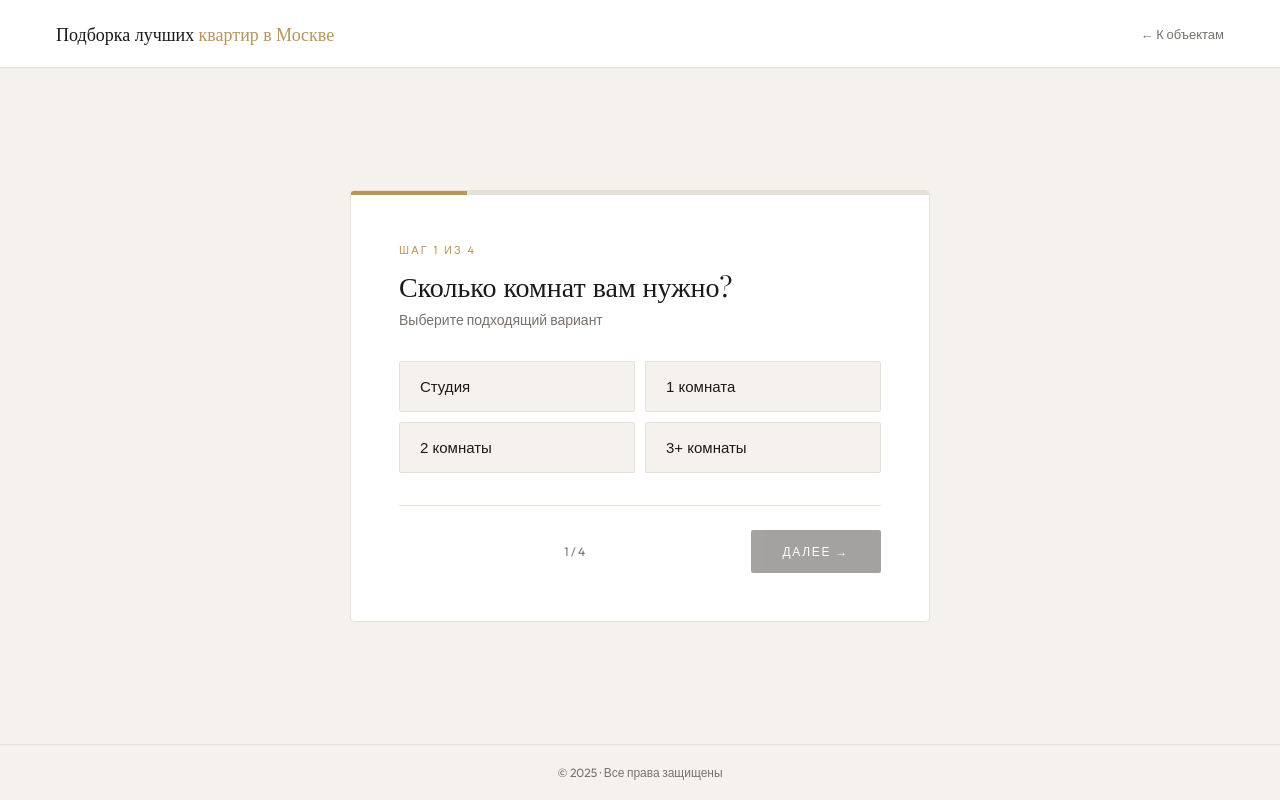
After one commit to vladboss0123-pixel/FAMILY-HOUSE-MOSCOW-LANDING, a Flask app: page /quiz in a window 1280 px wide. The commit adds this page. Run offline with Flask 3, Linux system fonts and the light colour scheme.

Commit message:
quiz and updates

```diff
--- a/app.py
+++ b/app.py
@@ -104,6 +104,46 @@ def create_amo_lead(name, phone, apartment_title):
 @app.route('/privacy')
 def privacy():
     return render_template('privacy.html')
+
+@app.route('/quiz')
+def quiz():
+    return render_template('quiz.html')
+
+@app.route('/submit-quiz', methods=['POST'])
+def submit_quiz():
+    data = request.json
+    name = data.get('name', '').strip()
+    phone = data.get('phone', '').strip()
+    note = data.get('note', '')
+    if not name or not phone:
+        return jsonify({'success': False, 'error': 'Заполните все поля'})
+
+    # Создаём лид в AmoCRM
+    if AMO_TOKEN and AMO_DOMAIN:
+        base = f'https://{AMO_DOMAIN}'
+        headers = amo_headers()
+        try:
+            contact_payload = [{'name': name, 'custom_fields_values': [{'field_code': 'PHONE', 'values': [{'value': phone, 'enum_code': 'MOB'}]}]}]
+            r = requests.post(f'{base}/api/v4/contacts', headers=headers, json=contact_payload, timeout=10)
+            contact_id = r.json()['_embedded']['contacts'][0]['id']
+
+            lead_payload = [{'name': f'Квиз: подбор квартиры', 'pipeline_id': AMO_PIPELINE_ID, 'status_id': AMO_STATUS_ID, '_embedded': {'contacts': [{'id': contact_id}], 'tags': [{'name': 'tenet'}, {'name': 'квиз'}]}}]
+            r = requests.post(f'{base}/api/v4/leads', headers=headers, json=lead_payload, timeout=10)
+            lead_id = r.json()['_embedded']['leads'][0]['id']
+
+            requests.patch(f'{base}/api/v4/leads', headers=headers, json=[{'id': lead_id, 'tags': [{'name': 'tenet'}, {'name': 'квиз'}]}], timeout=10)
+
+            note_payload = [{'entity_id': lead_id, 'note_type': 'common', 'params': {'text': note}}]
+            requests.post(f'{base}/api/v4/leads/notes', headers=headers, json=note_payload, timeout=10)
+        except Exception as e:
+            print(f'Ошибка AmoCRM квиз: {e}')
+
+    # Логируем локально
+    log_file = 'data/leads.json'
+    logs = json.load(open(log_file)) if os.path.exists(log_file) else []
+    logs.append({'time': datetime.now().isoformat(), 'name': name, 'phone': phone, 'apartment': 'Квиз', 'note': note})
+    json.dump(logs, open(log_file, 'w'), ensure_ascii=False, indent=2)
+    return jsonify({'success': True})
 
 @app.route('/')
 def index():
--- /dev/null
+++ b/templates/quiz.html
@@ -0,0 +1,333 @@
+<!DOCTYPE html>
+<html lang="ru">
+<head>
+<meta charset="UTF-8">
+<meta name="viewport" content="width=device-width, initial-scale=1.0">
+<title>Подобрать квартиру</title>
+<link rel="preconnect" href="https://fonts.googleapis.com">
+<link href="https://fonts.googleapis.com/css2?family=Playfair+Display:wght@400;500&family=Outfit:wght@300;400;500&display=swap" rel="stylesheet">
+<style>
+*, *::before, *::after { box-sizing: border-box; margin: 0; padding: 0; }
+:root {
+  --bg: #f5f2ed; --white: #fff; --ink: #1c1917;
+  --muted: #78716c; --border: #e5e0d8;
+  --gold: #b8965a; --gold-light: #f0e6d3;
+}
+body { font-family: 'Outfit', sans-serif; background: var(--bg); color: var(--ink); min-height: 100vh; display: flex; flex-direction: column; -webkit-font-smoothing: antialiased; }
+
+header { background: var(--white); border-bottom: 1px solid var(--border); padding: 0 56px; height: 68px; display: flex; align-items: center; justify-content: space-between; }
+.logo { font-family: 'Playfair Display', serif; font-size: 18px; font-weight: 500; color: var(--ink); text-decoration: none; }
+.logo span { color: var(--gold); }
+.back { font-size: 13px; color: var(--muted); text-decoration: none; display: flex; align-items: center; gap: 6px; transition: color 0.2s; }
+.back:hover { color: var(--gold); }
+
+.quiz-wrap { flex: 1; display: flex; align-items: center; justify-content: center; padding: 40px 24px; }
+
+.quiz-card {
+  background: var(--white); border: 1px solid var(--border);
+  border-radius: 4px; width: 100%; max-width: 580px;
+  overflow: hidden;
+}
+
+/* Progress bar */
+.progress-bar { height: 4px; background: var(--border); }
+.progress-fill { height: 100%; background: var(--gold); transition: width 0.4s ease; }
+
+.quiz-inner { padding: 48px; }
+
+.step { display: none; }
+.step.active { display: block; animation: fadeIn 0.3s ease; }
+
+@keyframes fadeIn { from { opacity: 0; transform: translateY(8px); } to { opacity: 1; transform: translateY(0); } }
+
+.step-label { font-size: 11px; letter-spacing: 0.2em; text-transform: uppercase; color: var(--gold); margin-bottom: 12px; }
+.step-title { font-family: 'Playfair Display', serif; font-size: 28px; font-weight: 400; margin-bottom: 8px; line-height: 1.2; }
+.step-sub { font-size: 14px; color: var(--muted); margin-bottom: 32px; font-weight: 300; }
+
+/* Options */
+.options { display: flex; flex-direction: column; gap: 10px; }
+.options.grid { display: grid; grid-template-columns: 1fr 1fr; gap: 10px; }
+
+.option {
+  padding: 16px 20px; border: 1px solid var(--border); border-radius: 2px;
+  cursor: pointer; transition: all 0.2s; font-size: 15px; font-weight: 400;
+  color: var(--ink); text-align: left; background: var(--bg);
+  display: flex; align-items: center; gap: 12px;
+}
+.option:hover { border-color: var(--gold); background: var(--gold-light); }
+.option.selected { border-color: var(--gold); background: var(--gold-light); color: var(--ink); }
+.option-icon { font-size: 20px; flex-shrink: 0; }
+.option-text { display: flex; flex-direction: column; gap: 2px; }
+.option-main { font-size: 15px; font-weight: 500; }
+.option-hint { font-size: 12px; color: var(--muted); font-weight: 300; }
+
+/* Contact step */
+.fgroup { margin-bottom: 18px; }
+.flabel { display: block; font-size: 10px; letter-spacing: 0.16em; text-transform: uppercase; color: var(--muted); margin-bottom: 7px; }
+.finput { width: 100%; padding: 14px 16px; border: 1px solid var(--border); border-radius: 2px; font-family: 'Outfit', sans-serif; font-size: 15px; color: var(--ink); background: var(--bg); outline: none; transition: border-color 0.2s; }
+.finput:focus { border-color: var(--gold); }
+
+/* Navigation */
+.quiz-nav { display: flex; align-items: center; justify-content: space-between; margin-top: 32px; padding-top: 24px; border-top: 1px solid var(--border); }
+.btn-back { background: none; border: none; font-family: 'Outfit', sans-serif; font-size: 13px; color: var(--muted); cursor: pointer; padding: 0; transition: color 0.2s; }
+.btn-back:hover { color: var(--ink); }
+.btn-next { padding: 14px 32px; background: var(--ink); color: var(--white); border: none; border-radius: 2px; font-family: 'Outfit', sans-serif; font-size: 12px; letter-spacing: 0.14em; text-transform: uppercase; font-weight: 500; cursor: pointer; transition: background 0.2s; }
+.btn-next:hover { background: var(--gold); }
+.btn-next:disabled { opacity: 0.4; cursor: not-allowed; }
+
+.step-counter { font-size: 12px; color: var(--muted); }
+
+/* Success */
+.success { text-align: center; padding: 20px 0; }
+.success-ring { width: 72px; height: 72px; border: 1px solid var(--gold); border-radius: 50%; display: flex; align-items: center; justify-content: center; margin: 0 auto 24px; }
+.success h2 { font-family: 'Playfair Display', serif; font-size: 30px; font-weight: 400; margin-bottom: 12px; }
+.success p { font-size: 15px; color: var(--muted); line-height: 1.7; font-weight: 300; margin-bottom: 24px; }
+.btn-home { display: inline-block; padding: 14px 32px; background: var(--ink); color: var(--white); text-decoration: none; border-radius: 2px; font-size: 12px; letter-spacing: 0.14em; text-transform: uppercase; font-weight: 500; transition: background 0.2s; }
+.btn-home:hover { background: var(--gold); }
+
+.fnote { font-size: 11px; color: var(--muted); text-align: center; margin-top: 14px; line-height: 1.6; }
+.fnote a { color: var(--gold); }
+
+footer { border-top: 1px solid var(--border); padding: 20px 56px; text-align: center; font-size: 12px; color: var(--muted); }
+
+@media (max-width: 640px) {
+  header { padding: 0 24px; }
+  .quiz-inner { padding: 32px 24px; }
+  .options.grid { grid-template-columns: 1fr; }
+  footer { padding: 20px 24px; }
+}
+</style>
+</head>
+<body>
+
+<header>
+  <a href="/" class="logo">Подборка лучших <span>квартир в Москве</span></a>
+  <a href="/" class="back">← К объектам</a>
+</header>
+
+<div class="quiz-wrap">
+  <div class="quiz-card">
+    <div class="progress-bar"><div class="progress-fill" id="progress" style="width:20%"></div></div>
+    <div class="quiz-inner">
+
+      <!-- Шаг 1 -->
+      <div class="step active" id="step-1">
+        <p class="step-label">Шаг 1 из 4</p>
+        <h2 class="step-title">Сколько комнат вам нужно?</h2>
+        <p class="step-sub">Выберите подходящий вариант</p>
+        <div class="options grid">
+          <button class="option" onclick="selectOption(this, 'rooms', 'Студия')">
+            <div class="option-text"><span class="option-main">Студия</span></div>
+          </button>
+          <button class="option" onclick="selectOption(this, 'rooms', '1 комната')">
+            <div class="option-text"><span class="option-main">1 комната</span></div>
+          </button>
+          <button class="option" onclick="selectOption(this, 'rooms', '2 комнаты')">
+            <div class="option-text"><span class="option-main">2 комнаты</span></div>
+          </button>
+          <button class="option" onclick="selectOption(this, 'rooms', '3+ комнаты')">
+            <div class="option-text"><span class="option-main">3+ комнаты</span></div>
+          </button>
+        </div>
+        <div class="quiz-nav">
+          <span></span>
+          <span class="step-counter">1 / 4</span>
+          <button class="btn-next" id="next-1" disabled onclick="goNext(2)">Далее →</button>
+        </div>
+      </div>
+
+      <!-- Шаг 2 -->
+      <div class="step" id="step-2">
+        <p class="step-label">Шаг 2 из 4</p>
+        <h2 class="step-title">Какой бюджет?</h2>
+        <p class="step-sub">Укажите комфортный для вас диапазон</p>
+        <div class="options">
+          <button class="option" onclick="selectOption(this, 'budget', 'До 15 млн ₽')">
+            <div class="option-text">
+              <span class="option-main">До 15 млн ₽</span>
+              <span class="option-hint">Студии и однокомнатные</span>
+            </div>
+          </button>
+          <button class="option" onclick="selectOption(this, 'budget', '15–25 млн ₽')">
+            <div class="option-text">
+              <span class="option-main">15–25 млн ₽</span>
+              <span class="option-hint">Двухкомнатные и евродвушки</span>
+            </div>
+          </button>
+          <button class="option" onclick="selectOption(this, 'budget', '25–50 млн ₽')">
+            <div class="option-text">
+              <span class="option-main">25–50 млн ₽</span>
+              <span class="option-hint">Просторные квартиры в хороших районах</span>
+            </div>
+          </button>
+          <button class="option" onclick="selectOption(this, 'budget', 'Свыше 50 млн ₽')">
+            <div class="option-text">
+              <span class="option-main">Свыше 50 млн ₽</span>
+              <span class="option-hint">Премиум сегмент</span>
+            </div>
+          </button>
+        </div>
+        <div class="quiz-nav">
+          <button class="btn-back" onclick="goBack(1)">← Назад</button>
+          <span class="step-counter">2 / 4</span>
+          <button class="btn-next" id="next-2" disabled onclick="goNext(3)">Далее →</button>
+        </div>
+      </div>
+
+      <!-- Шаг 3 -->
+      <div class="step" id="step-3">
+        <p class="step-label">Шаг 3 из 4</p>
+        <h2 class="step-title">Когда планируете покупку?</h2>
+        <p class="step-sub">Это поможет нам подобрать лучшие варианты</p>
+        <div class="options">
+          <button class="option" onclick="selectOption(this, 'timing', 'Готов купить сейчас')">
+            <div class="option-text">
+              <span class="option-main">Готов купить сейчас</span>
+              <span class="option-hint">Уже определился, ищу конкретный объект</span>
+            </div>
+          </button>
+          <button class="option" onclick="selectOption(this, 'timing', 'В течение 3–6 месяцев')">
+            <div class="option-text">
+              <span class="option-main">В течение 3–6 месяцев</span>
+              <span class="option-hint">Активно изучаю рынок</span>
+            </div>
+          </button>
+          <button class="option" onclick="selectOption(this, 'timing', 'Просматриваю варианты')">
+            <div class="option-text">
+              <span class="option-main">Просматриваю варианты</span>
+              <span class="option-hint">Пока на стадии изучения</span>
+            </div>
+          </button>
+        </div>
+        <div class="quiz-nav">
+          <button class="btn-back" onclick="goBack(2)">← Назад</button>
+          <span class="step-counter">3 / 4</span>
+          <button class="btn-next" id="next-3" disabled onclick="goNext(4)">Далее →</button>
+        </div>
+      </div>
+
+      <!-- Шаг 4 — контакты -->
+      <div class="step" id="step-4">
+        <p class="step-label">Шаг 4 из 4</p>
+        <h2 class="step-title">Почти готово!</h2>
+        <p class="step-sub">Оставьте контакт — мы подберём подходящие варианты и свяжемся с вами</p>
+        <div class="fgroup">
+          <label class="flabel">Ваше имя</label>
+          <input class="finput" id="qName" type="text">
+        </div>
+        <div class="fgroup">
+          <label class="flabel">Телефон</label>
+          <input class="finput" id="qPhone" type="tel" placeholder="+7 (___) ___-__-__" maxlength="18">
+        </div>
+        <div class="quiz-nav">
+          <button class="btn-back" onclick="goBack(3)">← Назад</button>
+          <span class="step-counter">4 / 4</span>
+          <button class="btn-next" id="next-4" onclick="submitQuiz()">Получить подборку</button>
+        </div>
+        <p class="fnote">Нажимая кнопку, вы соглашаетесь с <a href="/privacy" target="_blank">Политикой конфиденциальности</a></p>
+      </div>
+
+      <!-- Успех -->
+      <div class="step" id="step-success">
+        <div class="success">
+          <div class="success-ring">
+            <svg width="28" height="28" viewBox="0 0 28 28" fill="none">
+              <path d="M5 14l6 6L23 8" stroke="#b8965a" stroke-width="2" stroke-linecap="round" stroke-linejoin="round"/>
+            </svg>
+          </div>
+          <h2>Заявка отправлена!</h2>
+          <p>Мы получили ваши предпочтения и свяжемся с вами в ближайшее время с персональной подборкой квартир.</p>
+          <a href="/" class="btn-home">Вернуться к объектам</a>
+        </div>
+      </div>
+
+    </div>
+  </div>
+</div>
+
+<footer><p>© 2025 · Все права защищены</p></footer>
+
+<script>
+const answers = {};
+const totalSteps = 4;
+
+function selectOption(el, key, value) {
+  // Снимаем выделение с остальных в группе
+  el.closest('.options').querySelectorAll('.option').forEach(o => o.classList.remove('selected'));
+  el.classList.add('selected');
+  answers[key] = value;
+  // Активируем кнопку Далее
+  const stepNum = el.closest('.step').id.split('-')[1];
+  const nextBtn = document.getElementById('next-' + stepNum);
+  if (nextBtn) nextBtn.disabled = false;
+}
+
+function goNext(step) {
+  document.querySelectorAll('.step').forEach(s => s.classList.remove('active'));
+  document.getElementById('step-' + step).classList.add('active');
+  updateProgress(step);
+}
+
+function goBack(step) {
+  document.querySelectorAll('.step').forEach(s => s.classList.remove('active'));
+  document.getElementById('step-' + step).classList.add('active');
+  updateProgress(step);
+}
+
+function updateProgress(step) {
+  const pct = (step / totalSteps) * 100;
+  document.getElementById('progress').style.width = pct + '%';
+  window.scrollTo(0, 0);
+}
+
+// Маска телефона
+const qPhone = document.getElementById('qPhone');
+qPhone.addEventListener('input', function() {
+  let val = this.value.replace(/\D/g, '');
+  if (val.startsWith('8')) val = '7' + val.slice(1);
+  if (!val.startsWith('7')) val = '7' + val;
+  val = val.slice(0, 11);
+  let res = '+7';
+  if (val.length > 1) res += ' (' + val.slice(1, 4);
+  if (val.length >= 4) res += ') ' + val.slice(4, 7);
+  if (val.length >= 7) res += '-' + val.slice(7, 9);
+  if (val.length >= 9) res += '-' + val.slice(9, 11);
+  this.value = res;
+});
+qPhone.addEventListener('focus', function() {
+  if (!this.value) this.value = '+7 (';
+});
+
+async function submitQuiz() {
+  const name = document.getElementById('qName').value.trim();
+  const phone = document.getElementById('qPhone').value.trim();
+  if (!name || !phone || phone.length < 10) { alert('Заполните имя и телефон'); return; }
+
+  const btn = document.getElementById('next-4');
+  btn.disabled = true; btn.textContent = 'Отправляем...';
+
+  const note = `Квиз:\nКомнат: ${answers.rooms || '—'}\nБюджет: ${answers.budget || '—'}\nСроки: ${answers.timing || '—'}`;
+
+  try {
+    const r = await fetch('/submit-quiz', {
+      method: 'POST',
+      headers: {'Content-Type': 'application/json'},
+      body: JSON.stringify({ name, phone, note })
+    });
+    const d = await r.json();
+    if (d.success) {
+      document.querySelectorAll('.step').forEach(s => s.classList.remove('active'));
+      document.getElementById('step-success').classList.add('active');
+      document.getElementById('progress').style.width = '100%';
+    } else {
+      alert('Ошибка, попробуйте ещё раз');
+      btn.disabled = false; btn.textContent = 'Получить подборку';
+    }
+  } catch(e) {
+    alert('Ошибка соединения');
+    btn.disabled = false; btn.textContent = 'Получить подборку';
+  }
+}
+</script>
+</body>
+</html>
```
Also changed, not shown: templates/index.html (+15 -2 lines).
